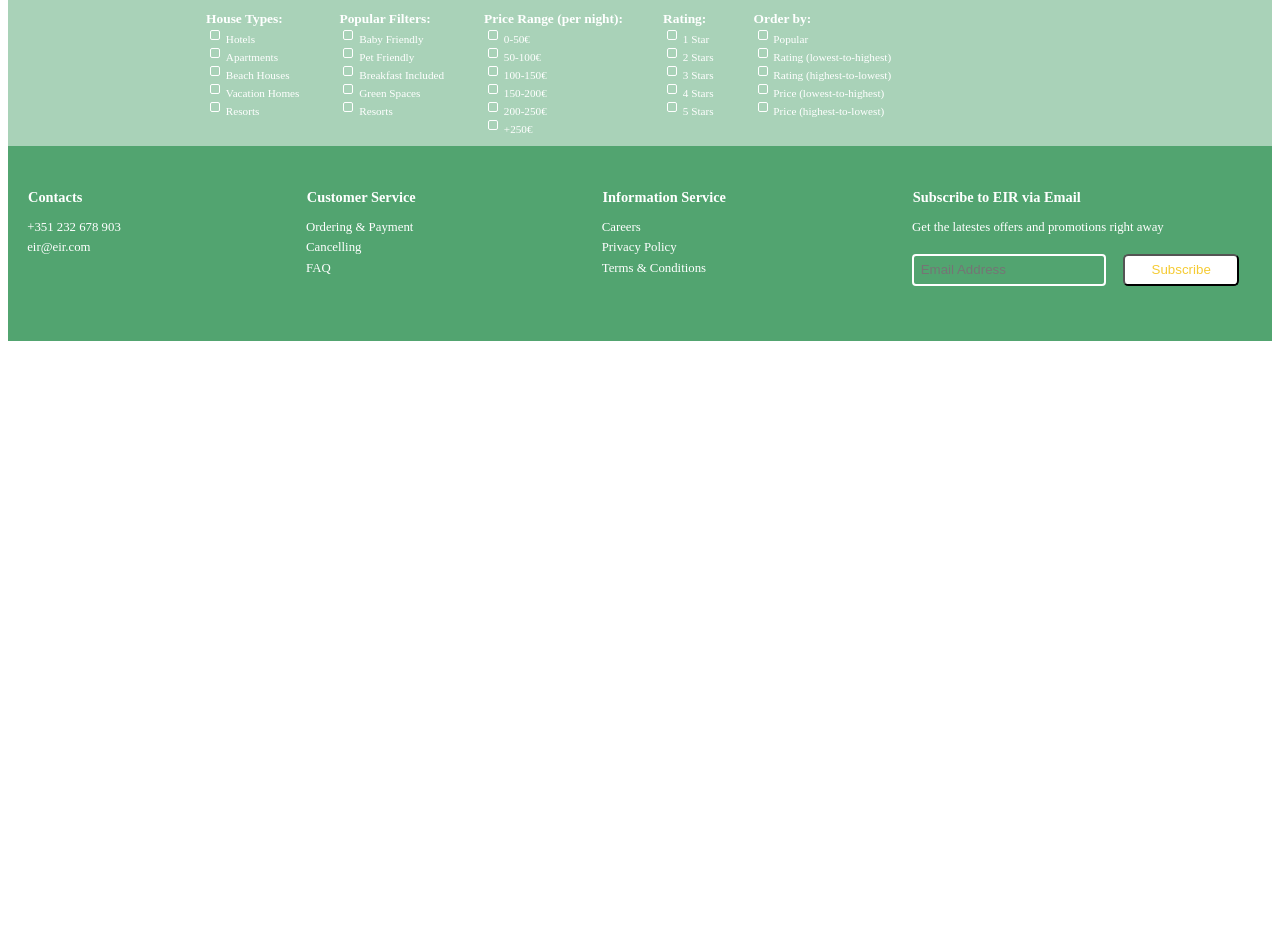
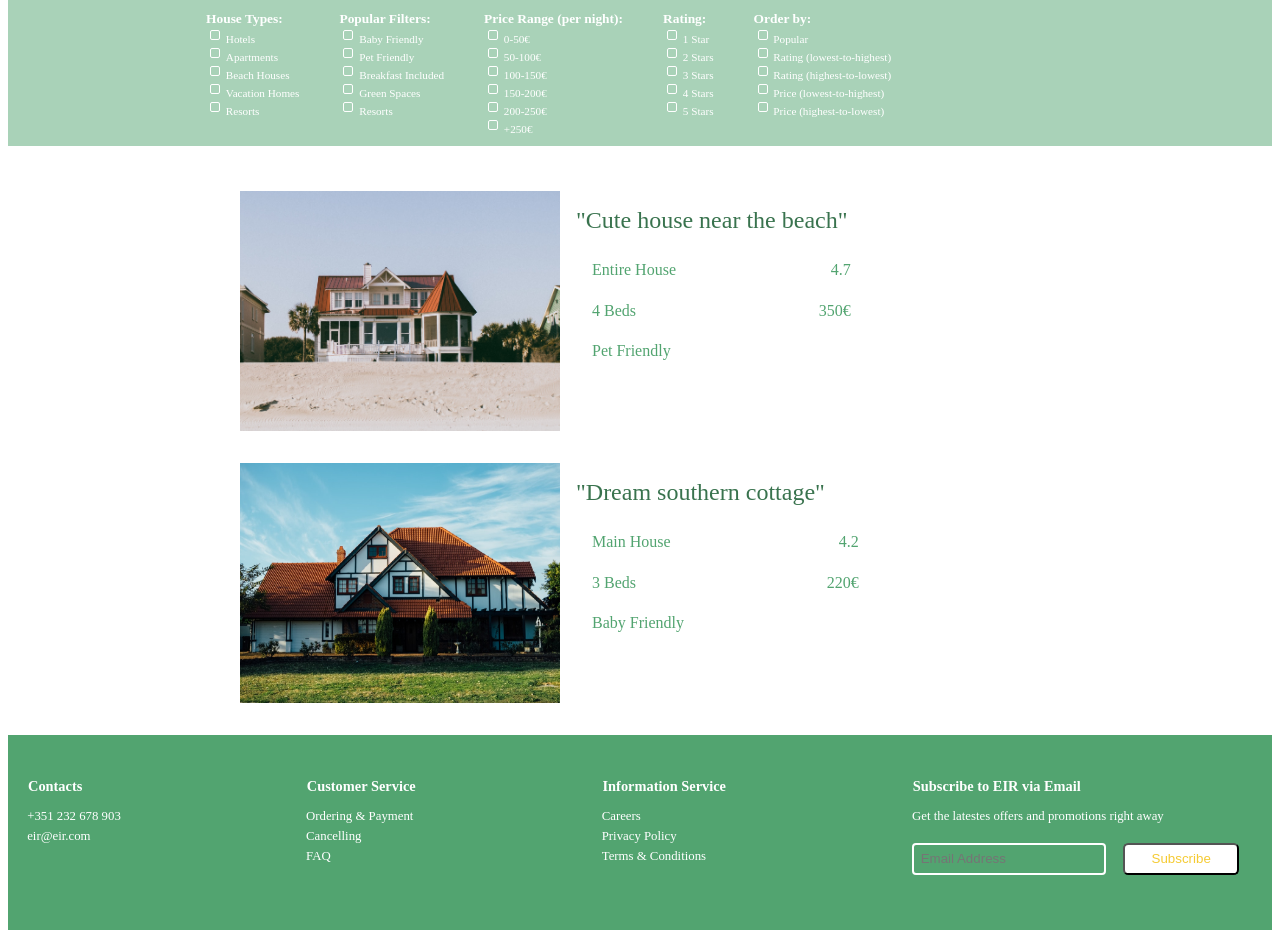
Before and after one commit to andrefmrocha/Eir, a PHP site: page /pages/list_houses.php in a window 1280 px wide. Shown: the part 132-1070 px from the top of the page. Before the commit the page ends 473 px from the top, so only its background shows below. Run offline with PHP 8.4, Linux system fonts and the light colour scheme; data comes from the database, SQL or seed files in the repository; some libraries are stand-ins or nearby versions.

Commit message:
Added listing of actual houses. No icons yet

```diff
--- a/js/houses.js
+++ b/js/houses.js
@@ -1,19 +1,59 @@
-import { request } from './network.js'
-import env from './env.js'
+const houses = [
+    {
+        description: 'Cute house near the beach',
+        houseType: 'Entire House',
+        rating:'4.7',
+        price: 350,
+        petFriendly: true,
+        numBeds: 4,
+        img: '../assets/house-1.jpg'
+    },
+    {
+        description: 'Dream southern cottage',
+        houseType: 'Main House',
+        rating:'4.2',
+        price: 220,
+        babyFriendly: true,
+        numBeds: 3,
+        img: '../assets/house-2.jpg'
+    },
+]
 
-request({
-    url: `${env.host}/api/fetch_houses.php`,
-    method: 'GET',
-    content: {}
-}).then((response) => {
-    const content = document.getElementById('content');
-    const ul = document.createElement('ul');
-    ul.setAttribute('id', 'houses-list');
-    response.forEach((house) => {
-        const li = document.createElement('li');
-        li.setAttribute('class', 'house-item');
-        li.innerHTML+= `${house.description} - ${house.price_per_day}`;
-        ul.appendChild(li);
-    });
-    content.appendChild(ul);
-}).catch(() => console.log('Failed to fetch data'));
+const housesSection =  document.querySelector('#houses');
+
+houses.forEach(house => {
+    const article = document.createElement('article');
+    const img = document.createElement('img');
+    img.src = house.img;
+    const houseDescription = document.createElement('div');
+    const header = document.createElement('header')
+    header.innerText = house.description;
+    houseDescription.appendChild(header);
+    const houseCharateristics = document.createElement('div');
+    const houseType = document.createElement('span');
+    houseType.innerText = house.houseType;
+    houseCharateristics.appendChild(houseType);
+    const rating = document.createElement('span');
+    rating.innerText = house.rating;
+    houseCharateristics.appendChild(rating);
+    const numBeds = document.createElement('span');
+    numBeds.innerText = `${house.numBeds} Beds`;
+    houseCharateristics.appendChild(numBeds);
+    const price = document.createElement('span');
+    price.innerText = `${house.price}€`;
+    houseCharateristics.appendChild(price);
+    if(house.babyFriendly){
+        const babyFriendly = document.createElement('span');
+        babyFriendly.innerText = 'Baby Friendly';
+        houseCharateristics.appendChild(babyFriendly);
+    }
+    if(house.petFriendly){
+        const petFriendly = document.createElement('span');
+        petFriendly.innerText = 'Pet Friendly';
+        houseCharateristics.appendChild(petFriendly);
+    }
+    article.appendChild(img);
+    houseDescription.appendChild(houseCharateristics);
+    article.appendChild(houseDescription);
+    housesSection.appendChild(article);
+});
--- a/pages/list_houses.php
+++ b/pages/list_houses.php
@@ -1,6 +1,8 @@
 <?php
 include_once('../templates/common.php');
-drawHeader();
+drawHeader([
+    '../js/houses.js'
+]);
 ?>
 <section id="filters">
     <div>
@@ -135,6 +137,8 @@ drawHeader();
         </ul>
     </div>
 </section>
+<section id="houses">
+</section>
 <?php
 drawFooter();
 ?>
--- a/styles/style.css
+++ b/styles/style.css
@@ -162,6 +162,7 @@ div#dates label > input {
   background-color: var(--primary-variant);
   color: var(--background-color);
   font-size: 0.7em;
+  margin-bottom: 4em;
 }
 
 #filters div{
@@ -200,3 +201,52 @@ div#dates label > input {
   display: inline-block;
   height: 100%;
 }
+
+#houses{
+  margin: auto;
+  max-width: 50em;
+}
+
+#houses article{
+  display: flex;
+  margin: auto;
+  max-width: 50em;
+  flex-wrap: wrap;
+  margin: 2em 0;
+}
+
+#houses article img {
+  width: 20em;
+  height: 15em;
+}
+
+#houses article div div {
+  display: flex;
+  flex-wrap: wrap;
+  justify-content: space-between;
+}
+
+#houses article header {
+  font-size: 1.5em;
+  color: var(--accent-color);
+}
+
+#houses article header::before,
+#houses article header::after{
+  content: '"';
+}
+
+#houses article div{
+  padding: 1em;
+}
+
+#houses article div div span {
+  flex-basis: 50%;
+  display: inline-block;
+  padding: 0.7em 0 0.7em 0;
+  color: var(--primary-color);
+}
+
+#houses article div div span:nth-child(even){
+  text-align: end;
+}
--- a/templates/common.php
+++ b/templates/common.php
@@ -1,5 +1,5 @@
 <?php
-function drawHeader()
+function drawHeader($scripts)
 { ?>
     <!DOCTYPE html>
     <html>
@@ -7,8 +7,11 @@ function drawHeader()
     <head>
         <meta charset="UTF-8">
         <meta name="viewport" content="width=device-width, initial-scale=1.0">
-        <script src="../js/houses.js" type="module"></script>
+        <script src="https://kit.fontawesome.com/ac3e82986f.js" crossorigin="anonymous"></script>
         <script src="../js/hamburguer.js" type="module"></script>
+        <?php foreach ($scripts as $script) {?>
+            <script src=<?=$script?> type="module"></script>
+        <?php }?>
         <link href="../styles/style.css" rel="stylesheet">
         <link href="../styles/responsive.css" rel="stylesheet">
         <title>Eir</title>
```
Also changed, not shown: assets/house-1.jpg (added), assets/house-2.jpg (added).
